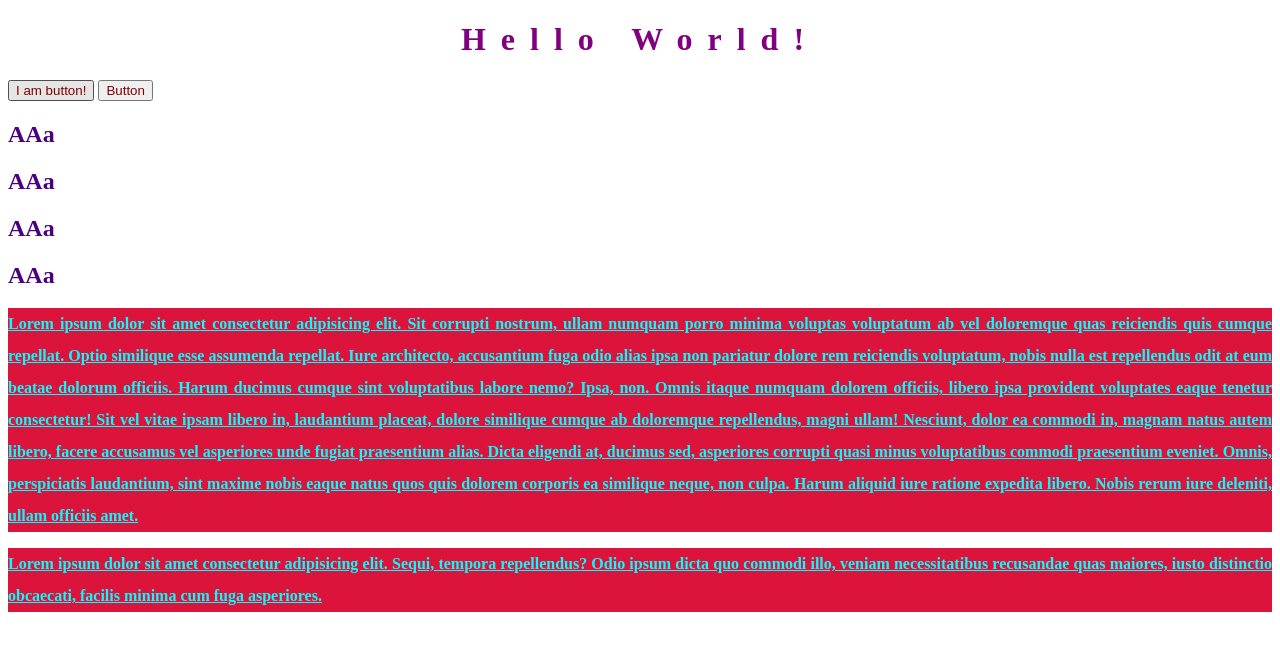
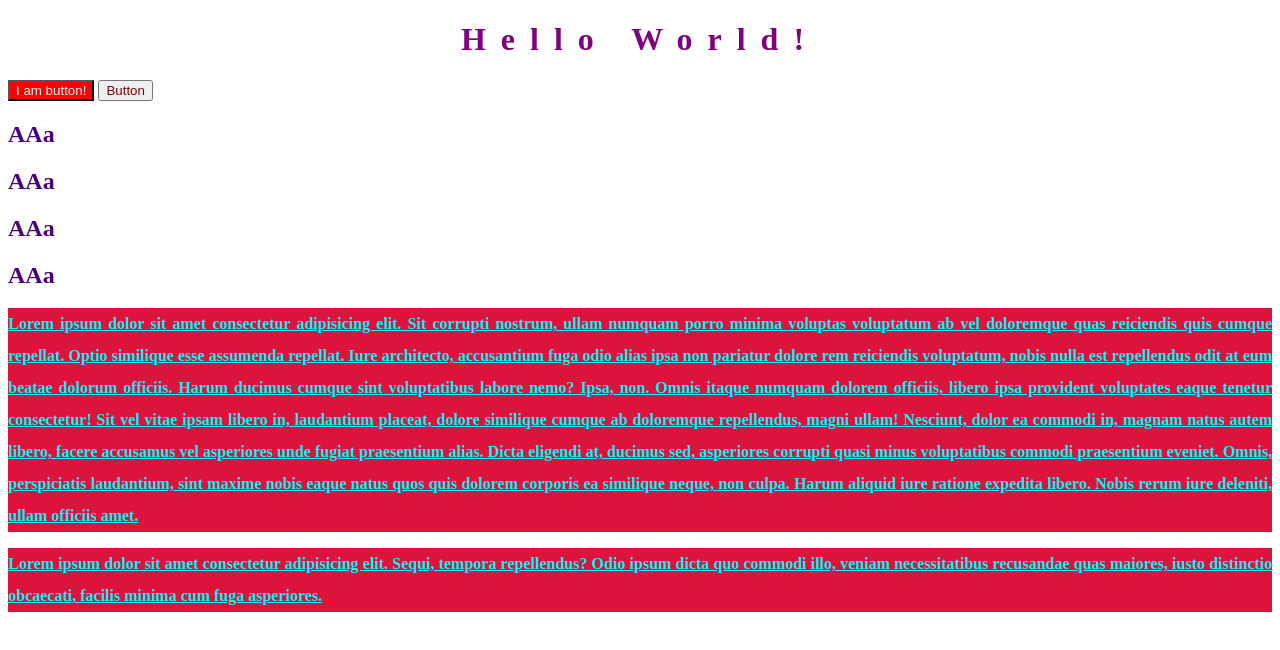
Before and after one commit to ramadanomar/WebDev-Bootcamp-v2.0, a plain HTML site: page Section 6: CSS/index.html in a window 1280 px wide. In both pictures the pointer is over the button "I am button!". Drawn offline with Linux system fonts and the light colour scheme.

Commit message:
hover commit

```diff
--- a/Section 6: CSS/style.css
+++ b/Section 6: CSS/style.css
@@ -19,3 +19,8 @@ h1 {
     text-align:center;
     letter-spacing: 15px;
 }
+
+button:hover{
+    background-color:red;
+    color:whitesmoke;
+}
```
